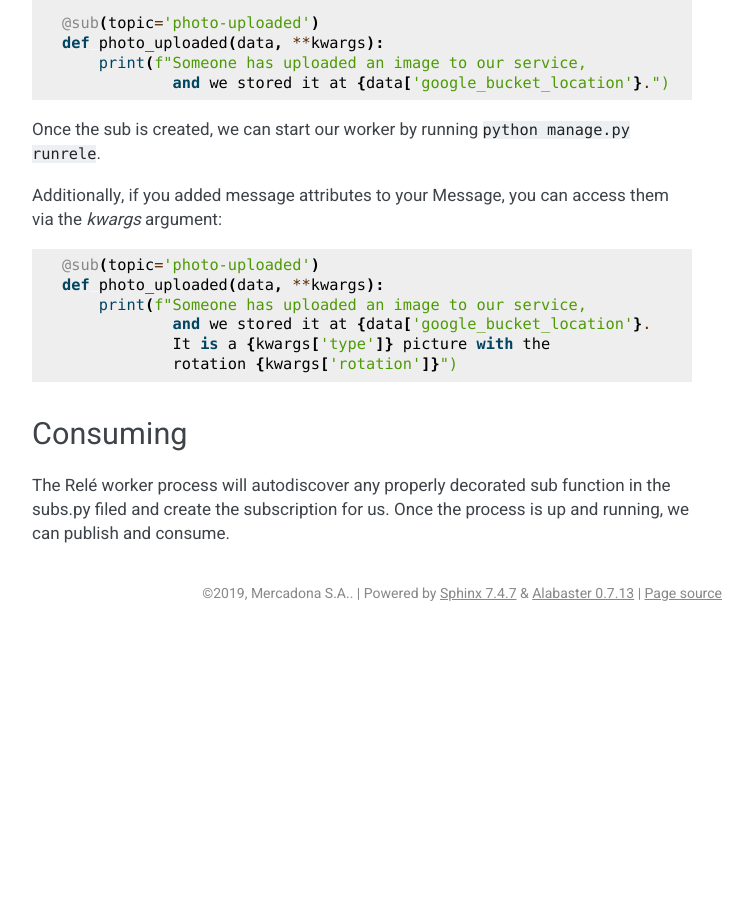
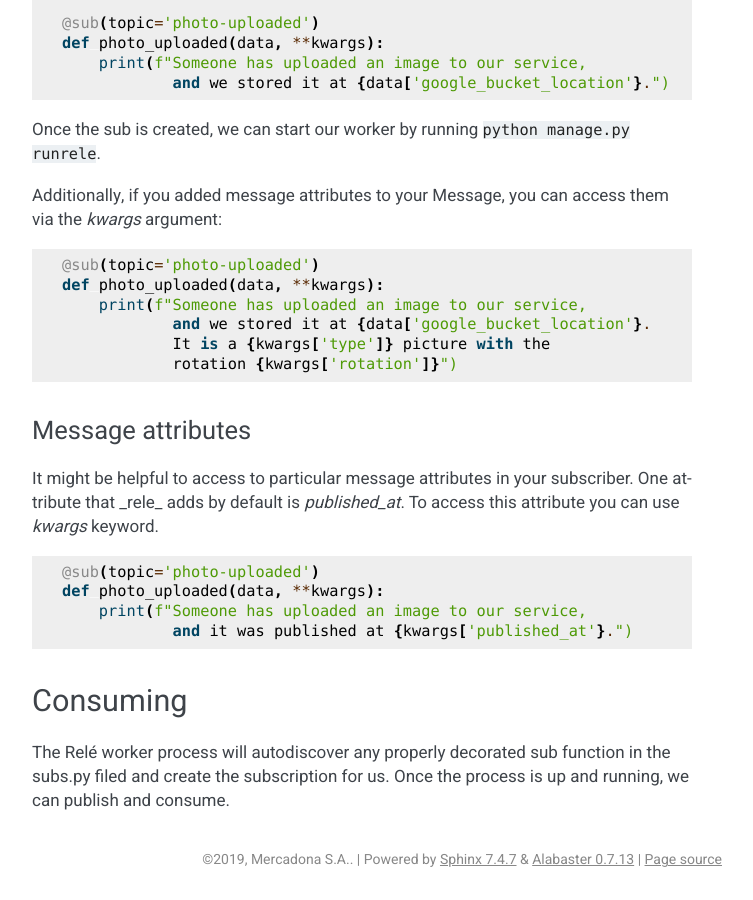
Before and after one commit to mercadona/rele, a Sphinx documentation site: the page built from docs/guides/basics.rst, in a window 1280 px wide and 900 px high, scrolled down 1594 px. Shown: the whole window, without its empty margins (388-1141 px from the left). Built offline with Sphinx 7.4.7, drawn with Linux system fonts in a browser that asks for light colours; before the commit the page ends 2228 px from its top, so only the background shows below that.

Commit message:
Write 'Message attributes' section (#93)

```diff
--- a/docs/guides/basics.rst
+++ b/docs/guides/basics.rst
@@ -93,6 +93,22 @@ Additionally, if you added message attributes to your Message, you can access th
                 It is a {kwargs['type']} picture with the
                 rotation {kwargs['rotation']}")
 
+
+Message attributes
+------------------
+
+It might be helpful to access to particular message attributes in your
+subscriber. One attribute that _rele_ adds by default is `published_at`.
+To access this attribute you can use `kwargs` keyword.
+
+.. code:: python
+
+    @sub(topic='photo-uploaded')
+    def photo_uploaded(data, **kwargs):
+        print(f"Someone has uploaded an image to our service,
+                and it was published at {kwargs['published_at'}.")
+
+
 Consuming
 _________
 
```
